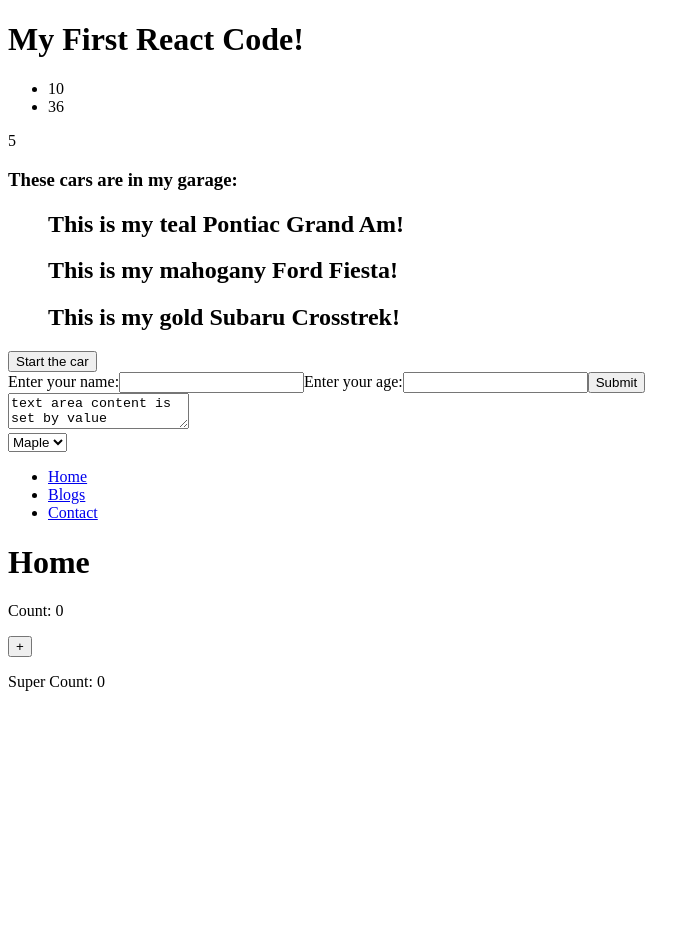
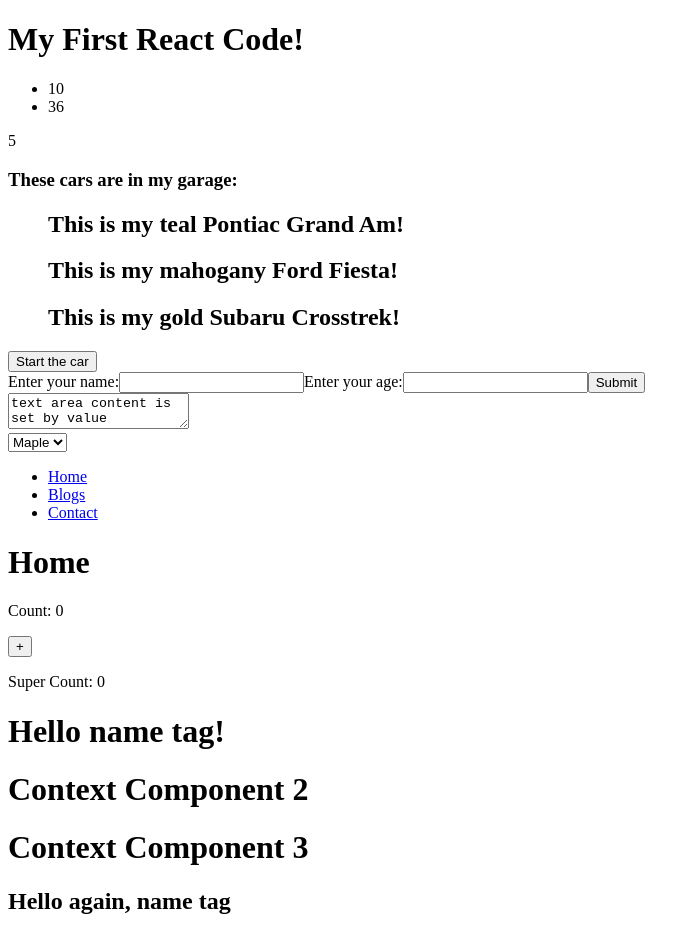
Before and after one commit to RevelDeng/My_First_React_Code, a React app: page / in a window 1280 px wide. Shown: the whole page, without its empty margins (0-700 px from the left). Before the commit the page ends 800 px from the top, so only its background shows below. Built offline with nearby package versions, Linux system fonts and the light colour scheme.

Commit message:
added useContext

```diff
--- a/public/index.html
+++ b/public/index.html
@@ -35,6 +35,7 @@
     <div id="fifth_root"></div>
     <div id="sixth_root"></div>
     <div id="seventh_div"></div>
+    <div id="eighth_div"></div>
     <!--
       This HTML file is a template.
       If you open it directly in the browser, you will see an empty page.
--- a/src/index.js
+++ b/src/index.js
@@ -1,4 +1,4 @@
-import React, {useState, useEffect} from 'react';
+import React, {useState, useEffect, createContext, useContext} from 'react';
 import ReactDOM from 'react-dom';
 import {BrowserRouter, Routes, Route} from 'react-router-dom';
 import Layout from "./pages/Layout";
@@ -6,6 +6,7 @@ import Home from "./pages/Home";
 import Blogs from "./pages/Blogs";
 import Contact from "./pages/Contact";
 import NoPage from "./pages/NoPage";
+import reactDom from 'react-dom';
 
 var x = 5
 
@@ -183,3 +184,41 @@ ReactDOM.render(
   <Counter/>,
   document.getElementById('seventh_div')
 )
+
+const NameContext = createContext();
+
+function ContextComponent1() {
+  const [name, setName] = useState("name tag");
+
+  return (
+    <NameContext.Provider value={name}>
+      <h1>{`Hello ${name}!`}</h1>
+      <ContextComponent2 name={name}/>
+    </NameContext.Provider>
+  );
+}
+
+function ContextComponent2() {
+  return (
+    <>
+      <h1>Context Component 2</h1>
+      <ContextComponent3/>
+    </>
+  )
+}
+
+function ContextComponent3() {
+  const name = useContext(NameContext);
+
+  return (
+    <>
+      <h1>Context Component 3</h1>
+      <h2>{`Hello again, ${name}`}</h2>
+    </>
+  )
+}
+
+ReactDOM.render(
+  <ContextComponent1/>,
+  document.getElementById('eighth_div')
+)
```
